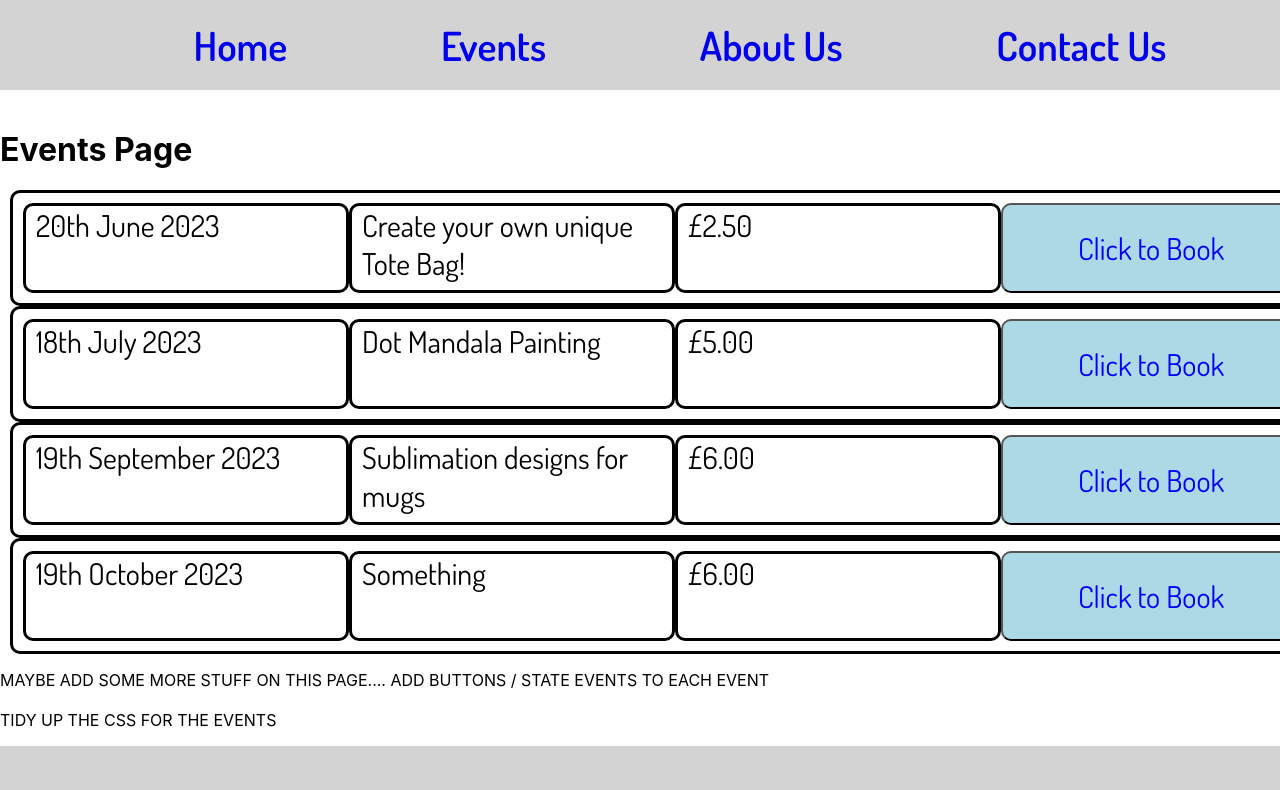
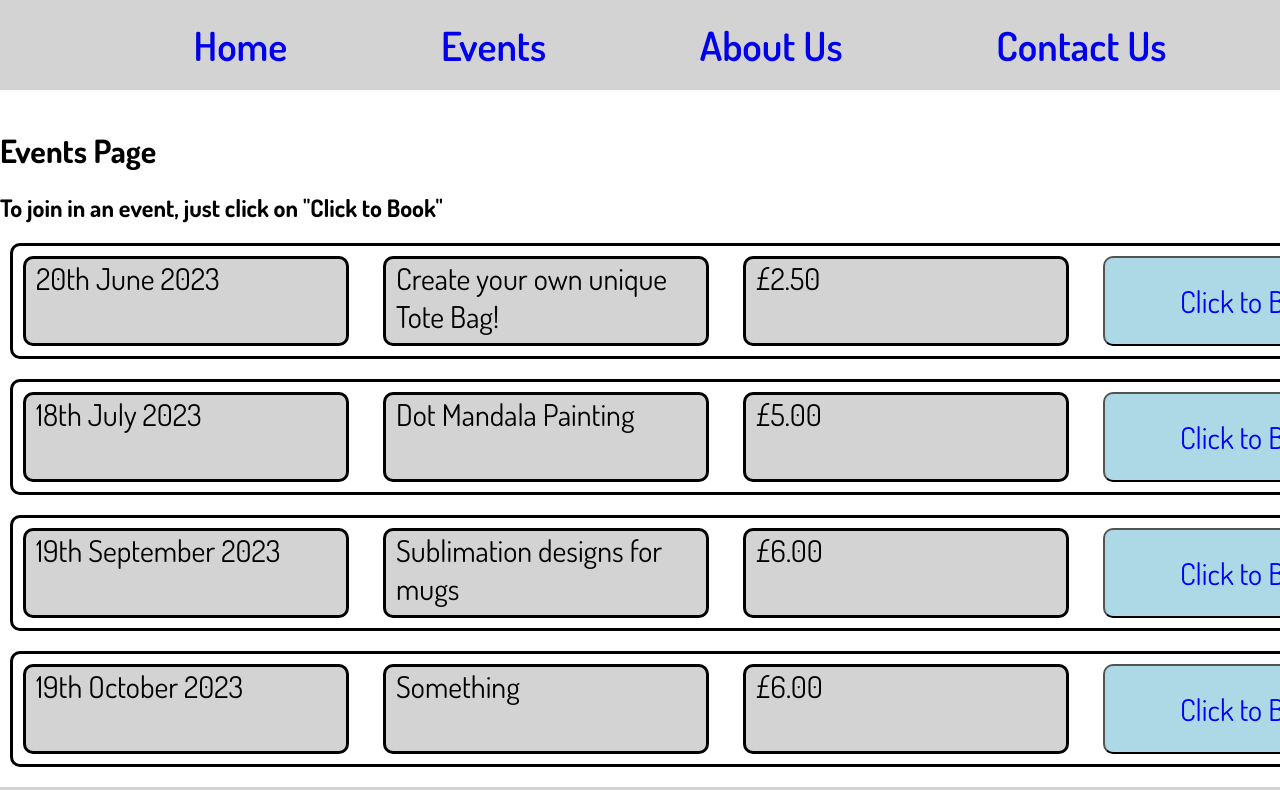
Before and after one commit to whawkinskavanagh/braybrookecg, a React (Create React App) app: page /events in a window 1280 px wide. Shown: the top 790 px of the page. Built offline with nearby package versions, Linux system fonts and the light colour scheme.

Commit message:
tidying up events and contact us

```diff
--- a/src/App.css
+++ b/src/App.css
@@ -78,9 +78,11 @@
   height: 5vmin;
 }
 
-.font-event-box {
+.container {
   font-size: 30px;
   display: flex;
+  flex-direction: row;
+  justify-content: space-between;
   border-style: solid;
   width: 46em;
   height: 3em;
@@ -88,17 +90,19 @@
   padding: 10px;
   margin-left: 10px;
   margin-right: 10px;
+  margin-bottom: 20px;
   font-family: 'Dosis';
 }
 
 .font-event-description{
   display: flex;
   width: 10em;
-  justify-content: space-between;
   border-style: solid;
   border-radius: 10px;
   padding-left: 10px;
   padding-right: 10px;
+  font-weight: 400;
+  background-color: lightgray;
 }
 
 #button{
@@ -171,3 +175,7 @@ padding-right: 60px;
 line-height: 75px;
 text-align: center;
 }
+
+h2{
+  font-family: 'Dosis';
+}
--- a/src/components/ContactUsComponents/ContactUs.css
+++ b/src/components/ContactUsComponents/ContactUs.css
@@ -2,10 +2,6 @@
     font-family: 'Dosis';
     font-size: 30px;
     padding-left: 30px;
-}
-
-.name-email-box{
-    border-radius: 20px;
 }
 
 textarea {
@@ -14,5 +10,7 @@ textarea {
 }
 
 input {
-    font-size: 25px;
+    font-size: 28px;
+    font-weight:500;
+    font-family: 'Dosis';
 }
--- a/src/components/ContactUsComponents/ContactUsForm.js
+++ b/src/components/ContactUsComponents/ContactUsForm.js
@@ -6,7 +6,7 @@ const ContactUsForm = () => {
     <div className="form">
       <form>
         <div>
-          <label className="name-email-box">
+          <label>
             Name:
             <input type="text" name="name" />
           </label>
--- a/src/components/EventDates.js
+++ b/src/components/EventDates.js
@@ -11,7 +11,7 @@ const EventDates = (props) => {
 
   return (
     <div>
-    <div className="font-event-box">
+    <div className="container">
       {/* need to add CSS to each line here to get them to display in their individual boxes */}
       <div className="font-event-description">{props.date}</div>
       <div className="font-event-description">{props.description}</div>
--- a/src/pages/Events.js
+++ b/src/pages/Events.js
@@ -27,14 +27,9 @@ const eventdetails = [
 const Events = () => {
   return (
     <div>
-      <h1>Events Page</h1>
+      <h1 style={{fontFamily: 'Dosis'}}>Events Page</h1>
+      <h2>To join in an event, just click on "Click to Book"</h2>
       <EventsSection eventinfo={eventdetails}/>
-      <p>
-        MAYBE ADD SOME MORE STUFF ON THIS PAGE.... ADD BUTTONS / STATE EVENTS TO
-        EACH EVENT<br></br>
-        <br></br>
-        TIDY UP THE CSS FOR THE EVENTS
-      </p>
     </div>
   );
 };
```
